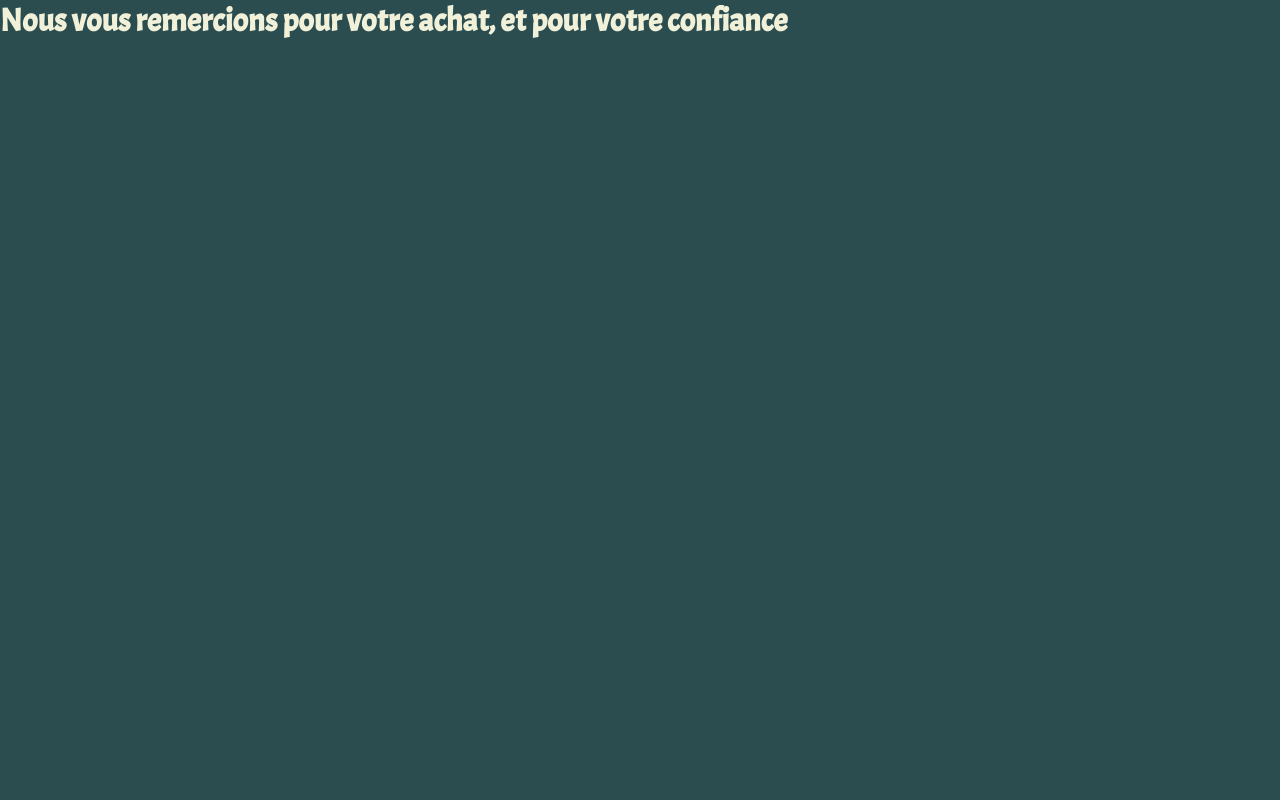
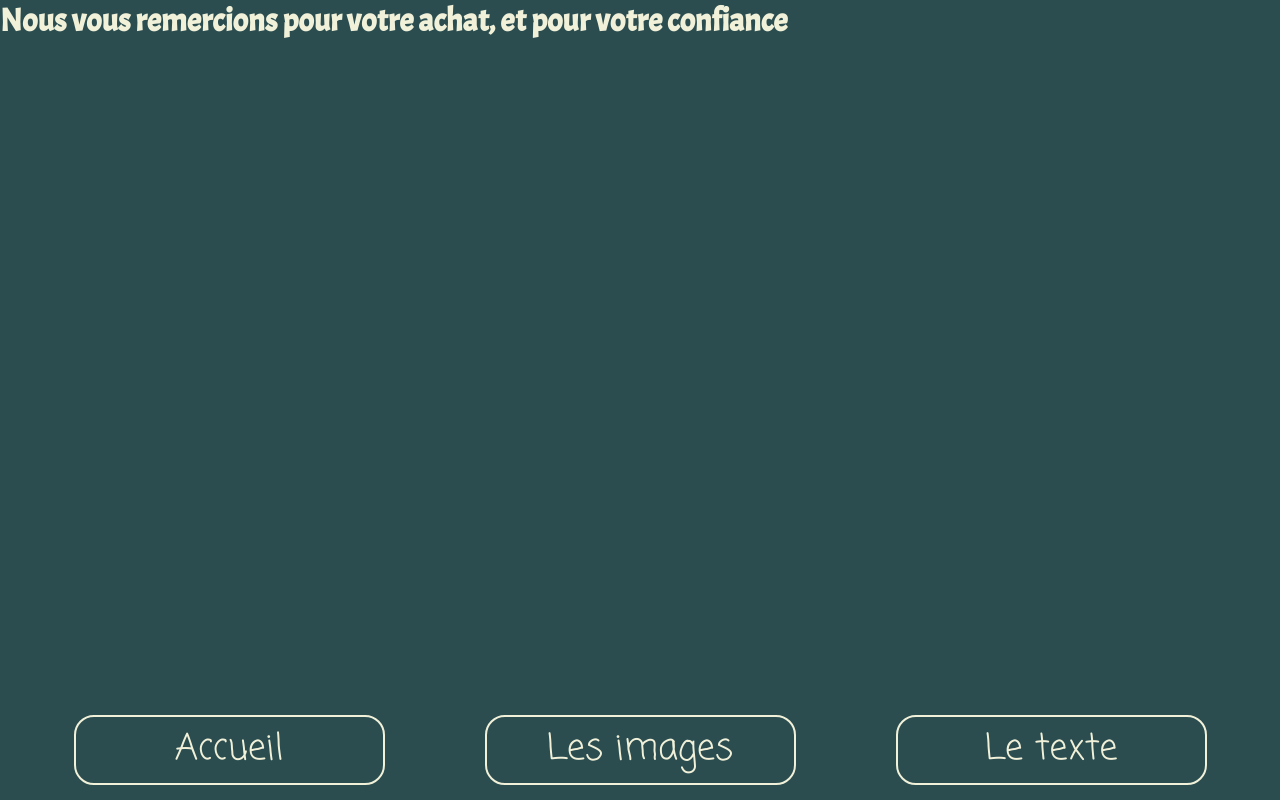
Before and after one commit to Pas-nou/CardVentures, a React (Vite) app in the folder cardventures/: page /confirmation in a window 1280 px wide. Built offline with nearby package versions, Linux system fonts and the light colour scheme.

Commit message:
Fixebug2

```diff
--- a/cardventures/src/pages/Confirmation.jsx
+++ b/cardventures/src/pages/Confirmation.jsx
@@ -1,4 +1,12 @@
-function Confirmation(){
-    return <h1>Nous vous remercions pour votre achat, et pour votre confiance</h1>
+import Footer from "../components/Footer"
+function Confirmation() {
+
+    return (
+
+        <>
+            <h1>Nous vous remercions pour votre achat, et pour votre confiance</h1>
+            <Footer />
+        </>
+    )
 }
 export default Confirmation
--- a/cardventures/src/pages/ECurency.jsx
+++ b/cardventures/src/pages/ECurency.jsx
@@ -1,4 +1,6 @@
 import "../styles/visualisation.css";
+import Footer from "../components/Footer";
+
 function ECurency() {
   return (
     <>
@@ -24,6 +26,7 @@ function ECurency() {
           <button type="submit">valider le paiement</button>
         </p>
       </form>
+      <Footer />
     </>
   );
 }
```
